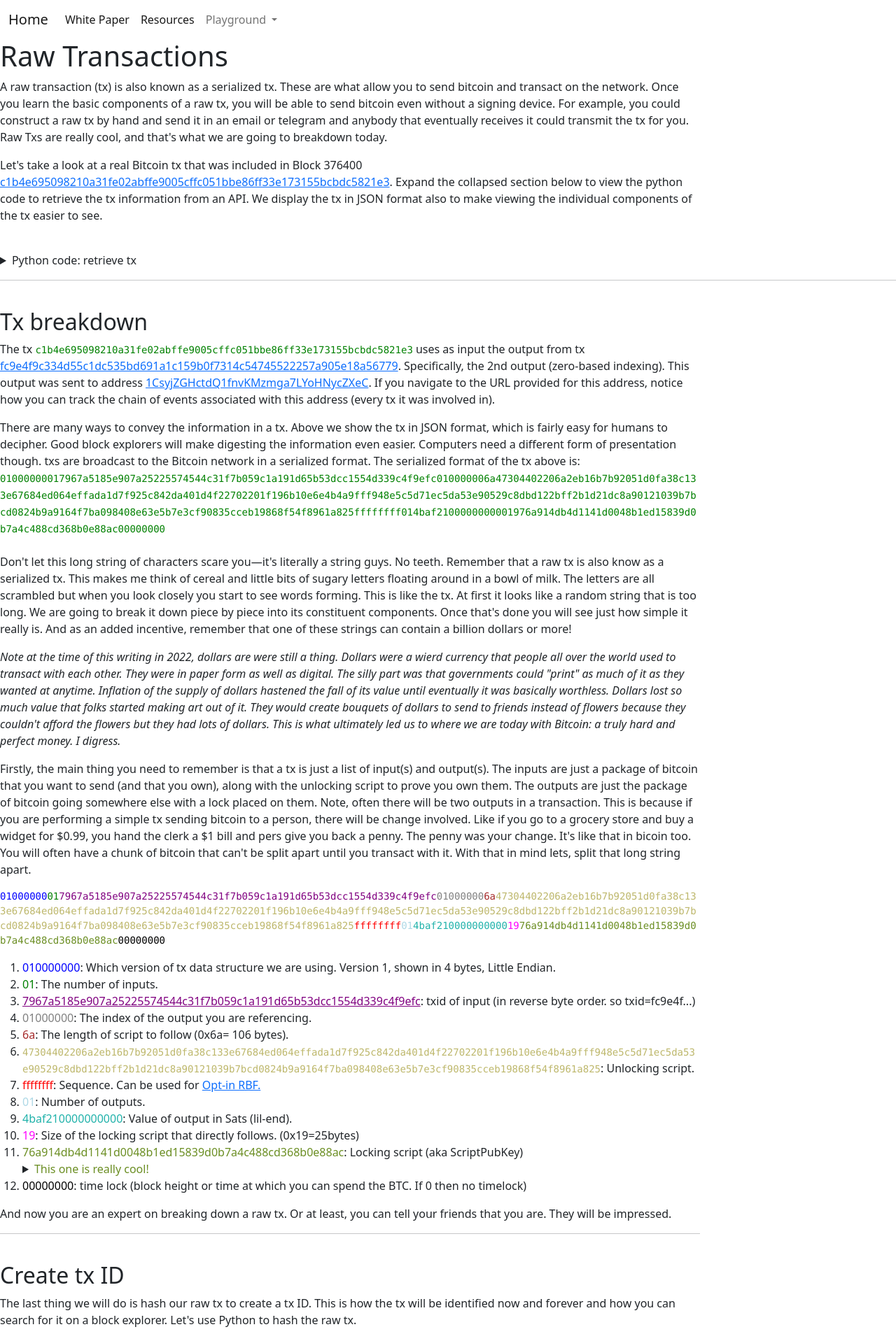
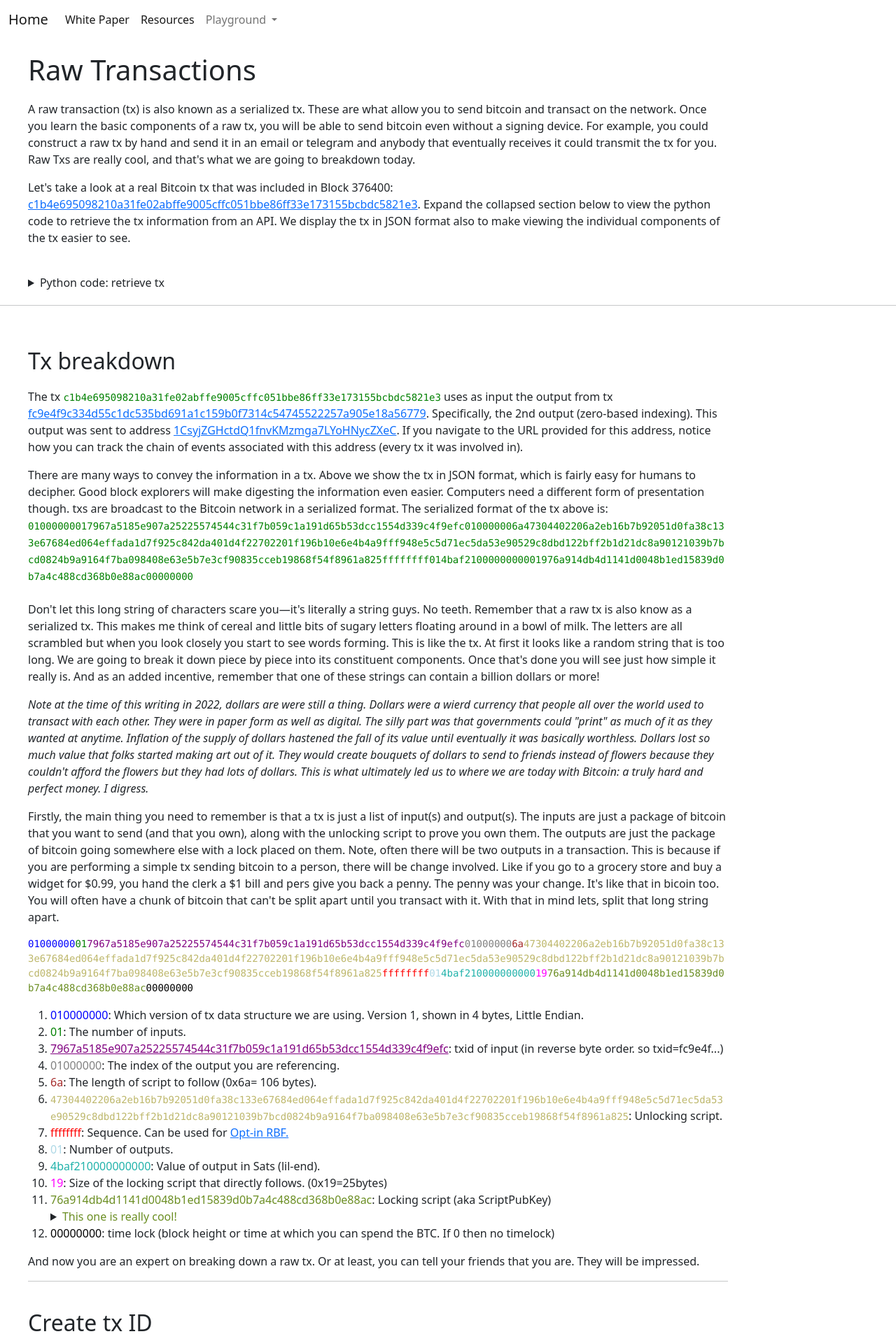
Before and after one commit to jesseaam/bitcoin-jesse, a Flask app: page /raw-tx in a window 1280 px wide. Shown: the top 1917 px of the page at 70% size. Run offline with Flask 2, Linux system fonts and the light colour scheme.

Commit message:
Page formatting edits

```diff
--- a/application/templates/transaction_structure.html
+++ b/application/templates/transaction_structure.html
@@ -6,6 +6,16 @@
         code {
             color: green;
         }
+
+        section {
+            margin: 20px 40px;
+            width: 1000px;
+        }
+
+        header {
+            margin: 20px 40px
+        }
+
     </style>
 
 {% endblock %}
@@ -16,11 +26,11 @@
         <h1>Raw Transactions</h1>
     </header>
 
-<section style="width: 1000px">
+<section>
 
     <p>A raw transaction (tx) is also known as a serialized tx. These are what allow you to send bitcoin and transact on the network. Once you learn the basic components of a raw tx, you will be able to send bitcoin even without a signing device. For example, you could construct a raw tx by hand and send it in an email or telegram and anybody that eventually receives it could transmit the tx for you. Raw Txs are really cool, and that's what we are going to breakdown today.
 
-    <p> Let's take a look at a real Bitcoin tx that was included in Block 376400 <a href="https://blockstream.info/tx/c1b4e695098210a31fe02abffe9005cffc051bbe86ff33e173155bcbdc5821e3">c1b4e695098210a31fe02abffe9005cffc051bbe86ff33e173155bcbdc5821e3</a>. Expand the collapsed section below to view the python code to retrieve the tx information from an API. We display the tx in JSON format also to make viewing the individual components of the tx easier to see.</p><br>
+    <p> Let's take a look at a real Bitcoin tx that was included in Block 376400: <a href="https://blockstream.info/tx/c1b4e695098210a31fe02abffe9005cffc051bbe86ff33e173155bcbdc5821e3">c1b4e695098210a31fe02abffe9005cffc051bbe86ff33e173155bcbdc5821e3</a>. Expand the collapsed section below to view the python code to retrieve the tx information from an API. We display the tx in JSON format also to make viewing the individual components of the tx easier to see.</p><br>
 
 
     <details>
@@ -206,6 +216,8 @@ print(lil_end) # c1b4e695098210a31fe02abffe9005cffc051bbe86ff33e173155bcbdc5821e
     </pre>
 </details>
 
+<hr>
+
 
     <br><br>
     <h3>Resources</h3>
```
